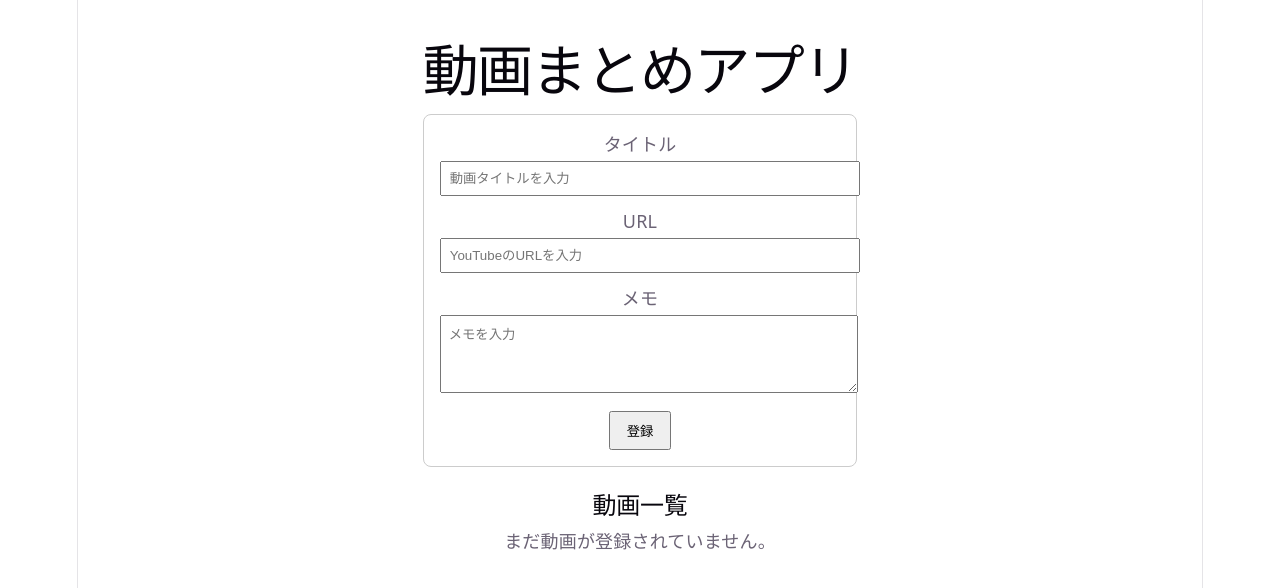
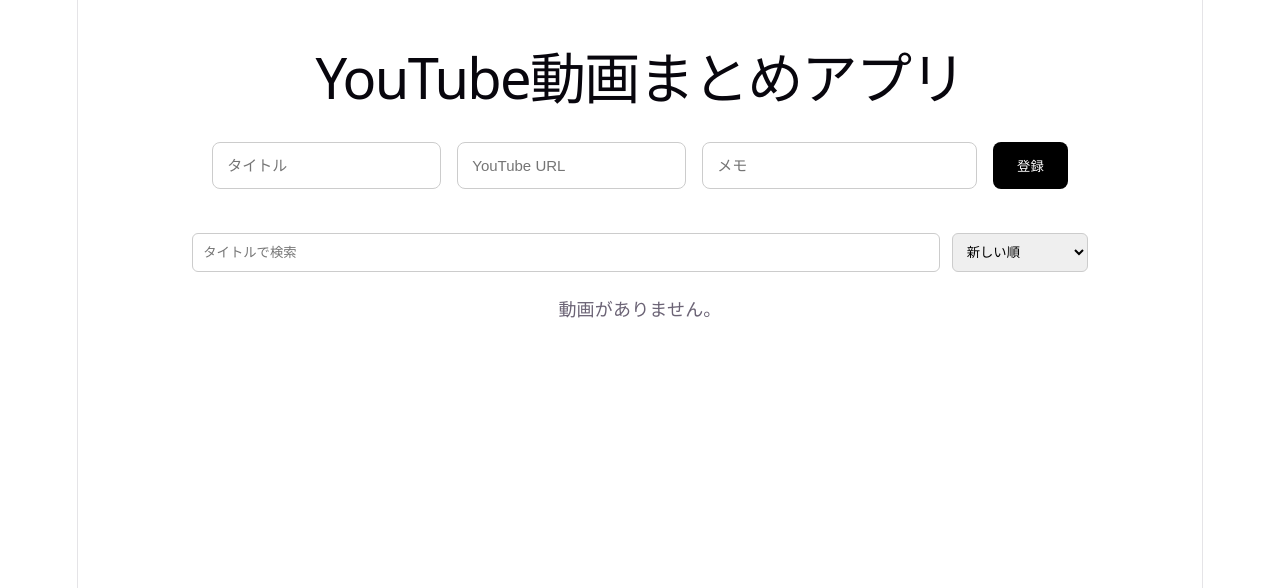
Before and after one commit to ka2ki1/video-stock-frontend, a React (Vite) app: page / in a window 1280 px wide. Shown: the top 588 px of the page. Built offline with nearby package versions, Linux system fonts and the light colour scheme.

Commit message:
feat: add search and sorting controls

```diff
--- a/src/App.jsx
+++ b/src/App.jsx
@@ -1,182 +1,112 @@
-import { useState } from "react";
+import { useEffect, useState } from "react";
+import VideoForm from "./components/VideoForm";
+import VideoList from "./components/VideoList";
 
 function App() {
-  const [title, setTitle] = useState("");
-  const [url, setUrl] = useState("");
-  const [memo, setMemo] = useState("");
-  const [videos, setVideos] = useState([]);
-
-  function extractYouTubeVideoId(url) {
-    if (!url) return "";
+  const [videos, setVideos] = useState(() => {
+    const savedVideos = localStorage.getItem("videos");
 
     try {
-      const parsedUrl = new URL(url);
+      return savedVideos ? JSON.parse(savedVideos) : [];
+    } catch {
+      return [];
+    }
+  });
 
-      if (
-        parsedUrl.hostname === "www.youtube.com" ||
-        parsedUrl.hostname === "youtube.com"
-      ) {
-        if (parsedUrl.pathname === "/watch") {
-          return parsedUrl.searchParams.get("v") || "";
-        }
+  const [search, setSearch] = useState("");
+  const [sortOrder, setSortOrder] = useState("new");
 
-        if (parsedUrl.pathname.startsWith("/embed/")) {
-          return parsedUrl.pathname.split("/embed/")[1];
-        }
+  useEffect(() => {
+    localStorage.setItem("videos", JSON.stringify(videos));
+  }, [videos]);
 
-        if (parsedUrl.pathname.startsWith("/shorts/")) {
-          return parsedUrl.pathname.split("/shorts/")[1];
-        }
-      }
-
-      if (parsedUrl.hostname === "youtu.be") {
-        return parsedUrl.pathname.slice(1);
-      }
-
-      return "";
-    } catch {
-      return "";
-    }
+  function handleAdd(video) {
+    setVideos([
+      ...videos,
+      {
+        ...video,
+        id: crypto.randomUUID(),
+        favorite: false,
+      },
+    ]);
   }
 
-  function convertToEmbedUrl(url) {
-    const videoId = extractYouTubeVideoId(url);
-
-    if (!videoId) return "";
-
-    return `https://www.youtube.com/embed/${videoId}`;
-  }
-
-  function handleAddVideo() {
-    if (title.trim() === "") return;
-
-    const newVideo = {
-      id: crypto.randomUUID(),
-      title,
-      url,
-      memo,
-    };
-
-    setVideos([...videos, newVideo]);
-
-    setTitle("");
-    setUrl("");
-    setMemo("");
-  }
-
-  function handleDeleteVideo(id) {
+  function handleDelete(id) {
     setVideos(videos.filter((video) => video.id !== id));
   }
 
+  function toggleFavorite(id) {
+    setVideos(
+      videos.map((video) =>
+        video.id === id
+          ? { ...video, favorite: !video.favorite }
+          : video
+      )
+    );
+  }
+
+  const filteredVideos = videos.filter((video) =>
+    video.title.toLowerCase().includes(search.toLowerCase())
+  );
+
+  const sortedVideos = [...filteredVideos].sort((a, b) => {
+    if (sortOrder === "favorite") {
+      return (b.favorite ? 1 : 0) - (a.favorite ? 1 : 0);
+    }
+
+    if (sortOrder === "old") {
+      return String(a.id).localeCompare(String(b.id));
+    }
+
+    return String(b.id).localeCompare(String(a.id));
+  });
+
   return (
-    <div style={{ maxWidth: "800px", margin: "0 auto", padding: "24px" }}>
-      <h1>動画まとめアプリ</h1>
+    <div style={{ maxWidth: "1200px", margin: "0 auto", padding: "32px" }}>
+      <h1>YouTube動画まとめアプリ</h1>
+
+      <VideoForm onAdd={handleAdd} />
 
       <div
         style={{
-          border: "1px solid #ccc",
-          padding: "16px",
-          borderRadius: "8px",
+          display: "flex",
+          gap: "12px",
           marginBottom: "24px",
         }}
       >
-        <div style={{ marginBottom: "12px" }}>
-          <label>タイトル</label>
-          <br />
-          <input
-            type="text"
-            placeholder="動画タイトルを入力"
-            value={title}
-            onChange={(e) => setTitle(e.target.value)}
-            style={{ width: "100%", padding: "8px", marginTop: "4px" }}
-          />
-        </div>
+        <input
+          type="text"
+          placeholder="タイトルで検索"
+          value={search}
+          onChange={(e) => setSearch(e.target.value)}
+          style={{
+            flex: 1,
+            padding: "10px",
+            borderRadius: "6px",
+            border: "1px solid #ccc",
+          }}
+        />
 
-        <div style={{ marginBottom: "12px" }}>
-          <label>URL</label>
-          <br />
-          <input
-            type="text"
-            placeholder="YouTubeのURLを入力"
-            value={url}
-            onChange={(e) => setUrl(e.target.value)}
-            style={{ width: "100%", padding: "8px", marginTop: "4px" }}
-          />
-        </div>
-
-        <div style={{ marginBottom: "12px" }}>
-          <label>メモ</label>
-          <br />
-          <textarea
-            placeholder="メモを入力"
-            value={memo}
-            onChange={(e) => setMemo(e.target.value)}
-            rows="4"
-            style={{ width: "100%", padding: "8px", marginTop: "4px" }}
-          />
-        </div>
-
-        <button onClick={handleAddVideo} style={{ padding: "8px 16px" }}>
-          登録
-        </button>
+        <select
+          value={sortOrder}
+          onChange={(e) => setSortOrder(e.target.value)}
+          style={{
+            padding: "10px",
+            borderRadius: "6px",
+            border: "1px solid #ccc",
+          }}
+        >
+          <option value="new">新しい順</option>
+          <option value="old">古い順</option>
+          <option value="favorite">お気に入り優先</option>
+        </select>
       </div>
 
-      <h2>動画一覧</h2>
-
-      {videos.length === 0 ? (
-        <p>まだ動画が登録されていません。</p>
-      ) : (
-        <ul style={{ listStyle: "none", padding: 0 }}>
-          {videos.map((video) => {
-            const embedUrl = convertToEmbedUrl(video.url);
-
-            return (
-              <li
-                key={video.id}
-                style={{
-                  border: "1px solid #ccc",
-                  borderRadius: "8px",
-                  padding: "16px",
-                  marginBottom: "16px",
-                }}
-              >
-                <h3>{video.title}</h3>
-
-                {embedUrl ? (
-                  <iframe
-                    width="100%"
-                    height="315"
-                    src={embedUrl}
-                    title={video.title}
-                    allow="accelerometer; autoplay; clipboard-write; encrypted-media; gyroscope; picture-in-picture"
-                    allowFullScreen
-                    style={{ marginBottom: "12px", border: "none" }}
-                  ></iframe>
-                ) : (
-                  <p style={{ color: "red" }}>
-                    YouTubeのURLとして認識できませんでした。
-                  </p>
-                )}
-
-                <p>
-                  <strong>URL:</strong> {video.url}
-                </p>
-
-                <p>
-                  <strong>メモ:</strong> {video.memo}
-                </p>
-
-                <button
-                  onClick={() => handleDeleteVideo(video.id)}
-                  style={{ marginTop: "8px", padding: "8px 16px" }}
-                >
-                  削除
-                </button>
-              </li>
-            );
-          })}
-        </ul>
-      )}
+      <VideoList
+        videos={sortedVideos}
+        onDelete={handleDelete}
+        onToggleFavorite={toggleFavorite}
+      />
     </div>
   );
 }
--- /dev/null
+++ b/src/components/VideoForm.jsx
@@ -0,0 +1,83 @@
+import { useState } from "react";
+
+function VideoForm({ onAdd }) {
+  const [title, setTitle] = useState("");
+  const [url, setUrl] = useState("");
+  const [memo, setMemo] = useState("");
+
+  function handleSubmit() {
+    if (title.trim() === "") return;
+
+    onAdd({
+      title,
+      url,
+      memo,
+    });
+
+    setTitle("");
+    setUrl("");
+    setMemo("");
+  }
+
+  const inputStyle = {
+    padding: "14px",
+    fontSize: "15px",
+    borderRadius: "8px",
+    border: "1px solid #ccc",
+  };
+
+  return (
+    <div
+      style={{
+        display: "grid",
+        gridTemplateColumns: "1fr 1fr 1.2fr auto",
+        gap: "16px",
+        background: "#fff",
+        padding: "20px",
+        borderRadius: "12px",
+        marginBottom: "24px",
+      }}
+    >
+      <input
+        type="text"
+        placeholder="タイトル"
+        value={title}
+        onChange={(e) => setTitle(e.target.value)}
+        style={inputStyle}
+      />
+
+      <input
+        type="text"
+        placeholder="YouTube URL"
+        value={url}
+        onChange={(e) => setUrl(e.target.value)}
+        style={inputStyle}
+      />
+
+      <input
+        type="text"
+        placeholder="メモ"
+        value={memo}
+        onChange={(e) => setMemo(e.target.value)}
+        style={inputStyle}
+      />
+
+      <button
+        onClick={handleSubmit}
+        style={{
+          padding: "0 24px",
+          borderRadius: "8px",
+          border: "none",
+          background: "#000",
+          color: "#fff",
+          fontWeight: "bold",
+          cursor: "pointer",
+        }}
+      >
+        登録
+      </button>
+    </div>
+  );
+}
+
+export default VideoForm;
--- /dev/null
+++ b/src/components/VideoItem.jsx
@@ -0,0 +1,120 @@
+function VideoItem({ video, onDelete, onToggleFavorite }) {
+  function getEmbedUrl(url) {
+    if (!url) return "";
+
+    try {
+      const parsedUrl = new URL(url);
+
+      if (
+        parsedUrl.hostname === "www.youtube.com" ||
+        parsedUrl.hostname === "youtube.com"
+      ) {
+        if (parsedUrl.pathname === "/watch") {
+          const videoId = parsedUrl.searchParams.get("v");
+          return videoId ? `https://www.youtube.com/embed/${videoId}` : "";
+        }
+
+        if (parsedUrl.pathname.startsWith("/shorts/")) {
+          const videoId = parsedUrl.pathname.split("/shorts/")[1];
+          return videoId ? `https://www.youtube.com/embed/${videoId}` : "";
+        }
+
+        if (parsedUrl.pathname.startsWith("/embed/")) {
+          return `https://www.youtube.com${parsedUrl.pathname}`;
+        }
+      }
+
+      if (parsedUrl.hostname === "youtu.be") {
+        const videoId = parsedUrl.pathname.slice(1);
+        return videoId ? `https://www.youtube.com/embed/${videoId}` : "";
+      }
+
+      return "";
+    } catch {
+      return "";
+    }
+  }
+
+  const embedUrl = getEmbedUrl(video.url);
+
+  return (
+    <div
+      style={{
+        background: "#fff",
+        borderRadius: "10px",
+        overflow: "hidden",
+        boxShadow: "0 2px 8px rgba(0,0,0,0.08)",
+      }}
+    >
+      <div
+        style={{
+          height: "180px",
+          background: "#ddd",
+        }}
+      >
+        {embedUrl ? (
+          <iframe
+            src={embedUrl}
+            title={video.title || "YouTube video"}
+            style={{
+              width: "100%",
+              height: "100%",
+              border: "none",
+            }}
+            allowFullScreen
+          />
+        ) : (
+          <div
+            style={{
+              height: "100%",
+              display: "flex",
+              alignItems: "center",
+              justifyContent: "center",
+              padding: "12px",
+              textAlign: "center",
+            }}
+          >
+            YouTube URLではありません
+          </div>
+        )}
+      </div>
+
+      <div style={{ padding: "12px", textAlign: "center" }}>
+        <h3>{video.title}</h3>
+
+        {video.memo && <p>{video.memo}</p>}
+
+        <button
+          onClick={() => onToggleFavorite(video.id)}
+          style={{
+            padding: "8px 14px",
+            marginRight: "8px",
+            borderRadius: "6px",
+            border: "1px solid #f5b301",
+            background: video.favorite ? "#f5b301" : "#fff",
+            color: video.favorite ? "#fff" : "#f5b301",
+            cursor: "pointer",
+          }}
+        >
+          {video.favorite ? "★" : "☆"}
+        </button>
+
+        <button
+          onClick={() => onDelete(video.id)}
+          style={{
+            padding: "8px 14px",
+            borderRadius: "6px",
+            border: "1px solid red",
+            background: "#fff",
+            color: "red",
+            cursor: "pointer",
+          }}
+        >
+          削除
+        </button>
+      </div>
+    </div>
+  );
+}
+
+export default VideoItem;
--- /dev/null
+++ b/src/components/VideoList.jsx
@@ -0,0 +1,28 @@
+import VideoItem from "./VideoItem";
+
+function VideoList({ videos, onDelete, onToggleFavorite }) {
+  if (videos.length === 0) {
+    return <p>動画がありません。</p>;
+  }
+
+  return (
+    <div
+      style={{
+        display: "grid",
+        gridTemplateColumns: "repeat(4, 1fr)",
+        gap: "20px",
+      }}
+    >
+      {videos.map((video) => (
+        <VideoItem
+          key={video.id}
+          video={video}
+          onDelete={onDelete}
+          onToggleFavorite={onToggleFavorite}
+        />
+      ))}
+    </div>
+  );
+}
+
+export default VideoList;
```
Also changed, not shown: 1 other file (tests, documents, lock files or other folders).
